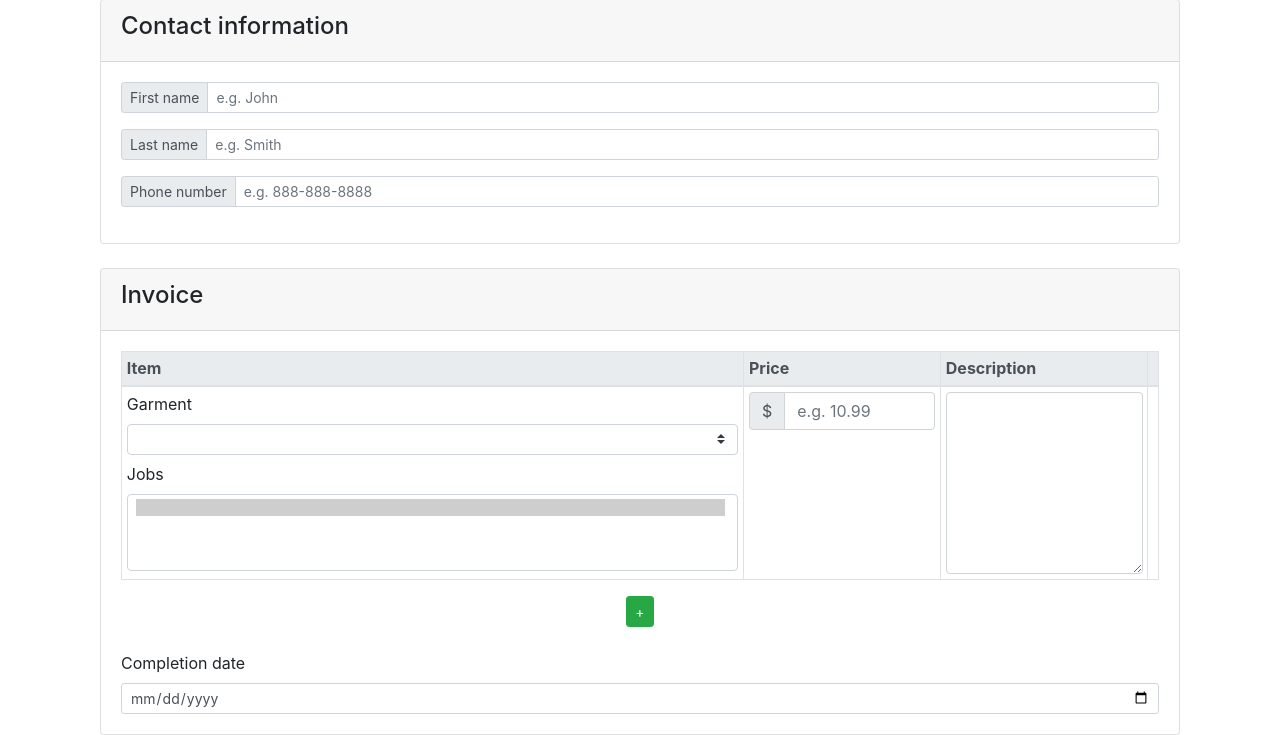
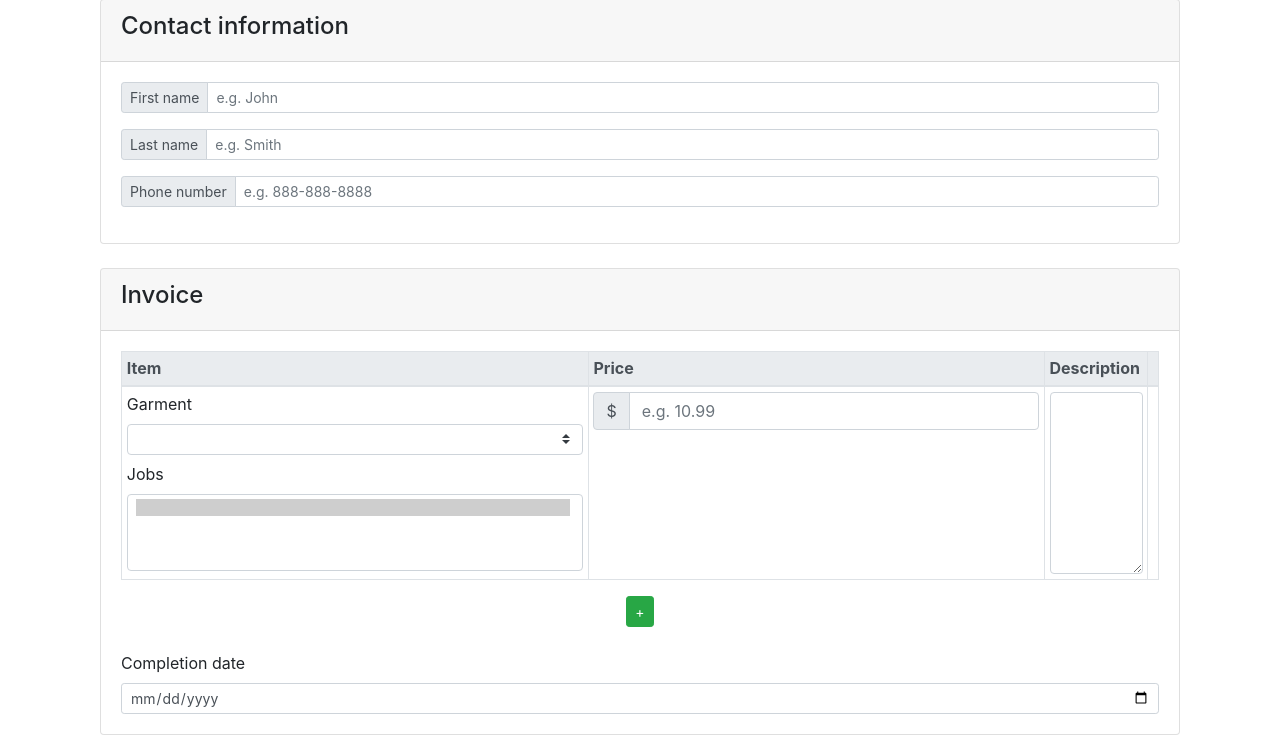
Before and after one commit to thetuh/cedarhilltailor, a Flask app: template templates/create-order.html in a window 1280 px wide. Shown: the part 161-896 px from the top of the page. Run offline with Flask 3, Linux system fonts and the light colour scheme; the template is opened without the code that fills it: values that come from a table or form of the project are taken from there, others are empty; tables that the repository leaves empty hold one stand-in row (values such as "Sample post"); lists and menus that the app fills with data are empty; some libraries are stand-ins or nearby versions.

Commit message:
experimenting with column width for mobile device view compatibility

```diff
--- a/templates/create-order.html
+++ b/templates/create-order.html
@@ -65,7 +65,7 @@
           </thead>
           <tbody id="TBody">
             <tr id="TRow">
-              <td class="col-sm" style="width: 60%;">
+              <td class="col-sm" style="width: 45%;">
                 <label for="basic-url">Garment</label>
                 <select class="custom-select custom-select-sm garmentSelect">
                   <option selected disabled></option>
@@ -86,7 +86,7 @@
                   <input type="text" class="form-control" id="price" required pattern="\d+(\.\d{1,2})?" aria-label="Price" placeholder="e.g. 10.99" aria-describedby="basic-addon1">
                 </div>
               </td>
-              <td style="width: 20%;">
+              <td style="width: 10%;">
                 <textarea class="form-control descriptionBox" id="exampleFormControlTextarea1" rows="7"></textarea>
               </td>
               <td style="width: 1%;" class="NoPrint"><button type="button" class="btn btn-sm btn-danger btn-delete" onclick="BtnDel(this)">X</button></td>
```
